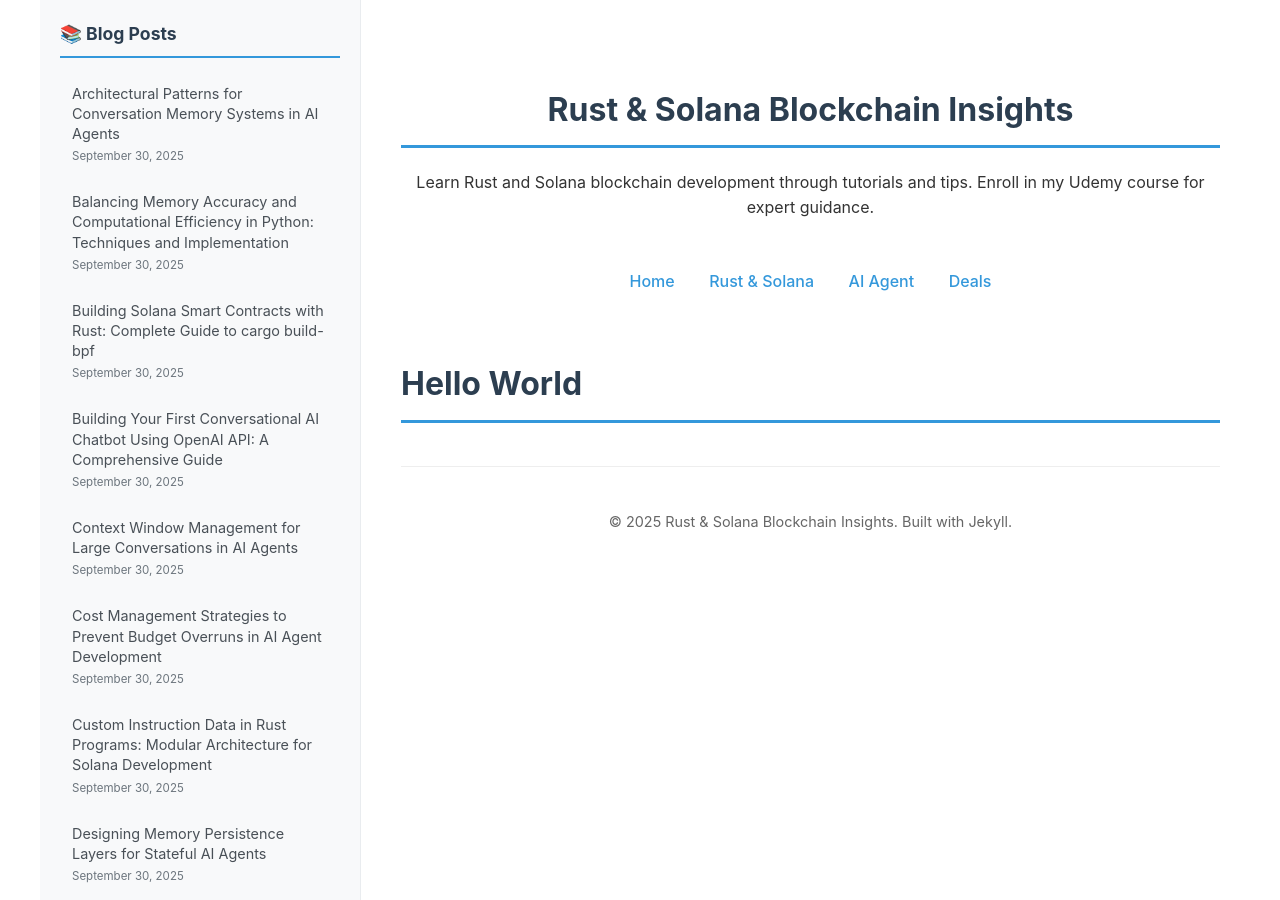
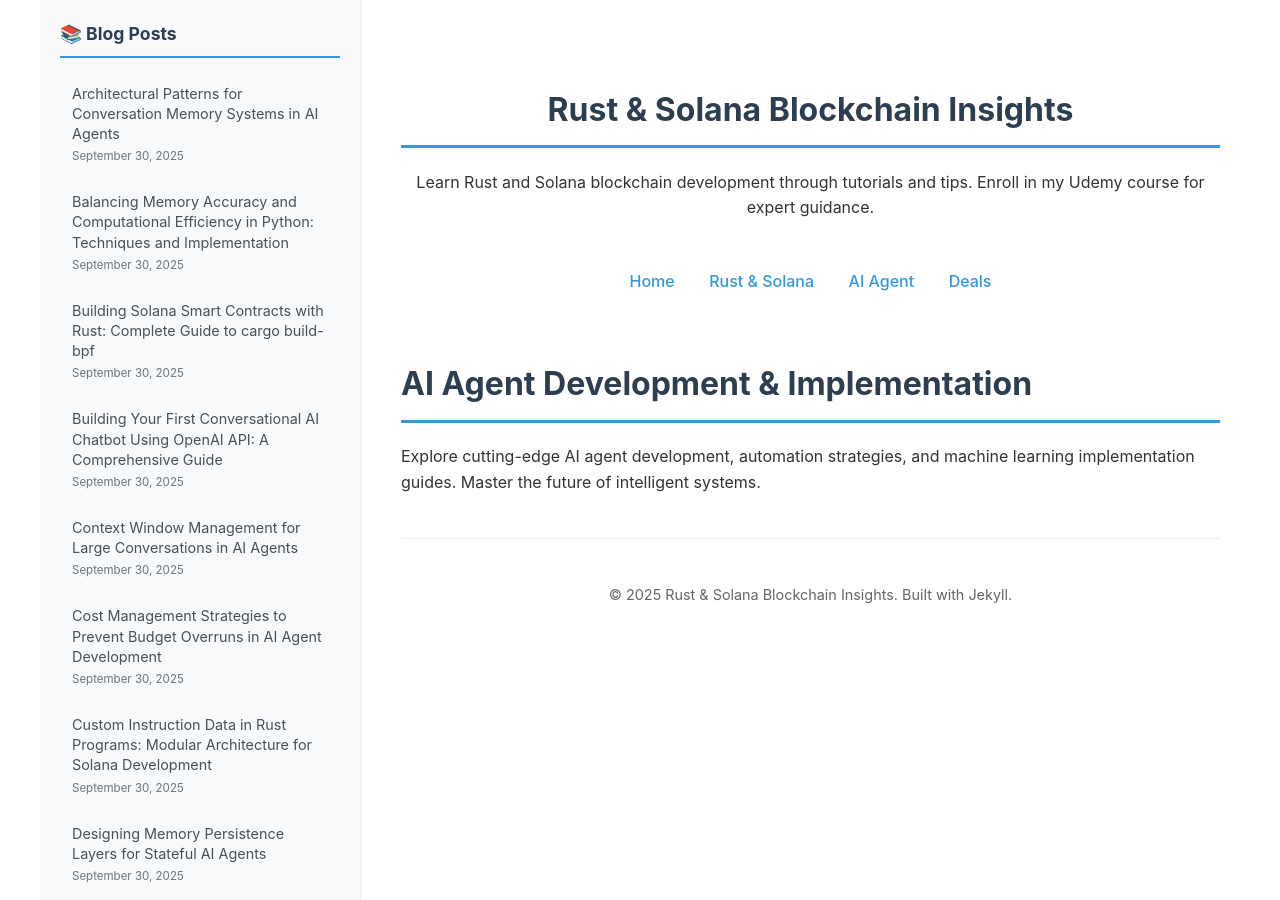
Before and after one commit to Junlian/Junlian.github.io, a Jekyll site: the page built from ai-agent.md, in a window 1280 px wide and 900 px high. Built offline with Jekyll 4.4.1, drawn with Linux system fonts in a browser that asks for light colours.

Commit message:
Chore: Add hero section to ai-agent.md

```diff
--- a/ai-agent.md
+++ b/ai-agent.md
@@ -5,4 +5,7 @@ description: "Explore cutting-edge AI agent development, automation strategies,
 permalink: /ai-agent/
 ---
 
-# Hello World
+<div class="hero-section">
+  <h1>AI Agent Development & Implementation</h1>
+  <p>Explore cutting-edge AI agent development, automation strategies, and machine learning implementation guides. Master the future of intelligent systems.</p>
+</div>
```
